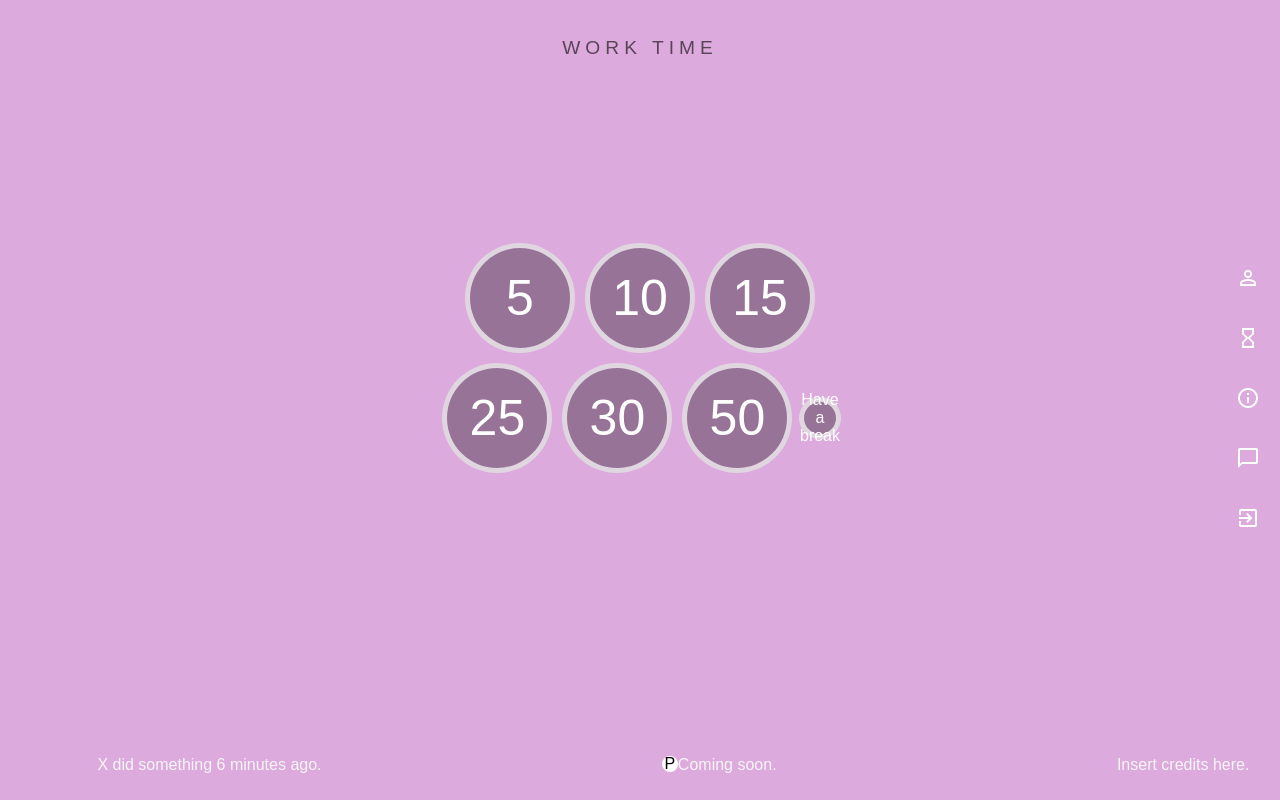
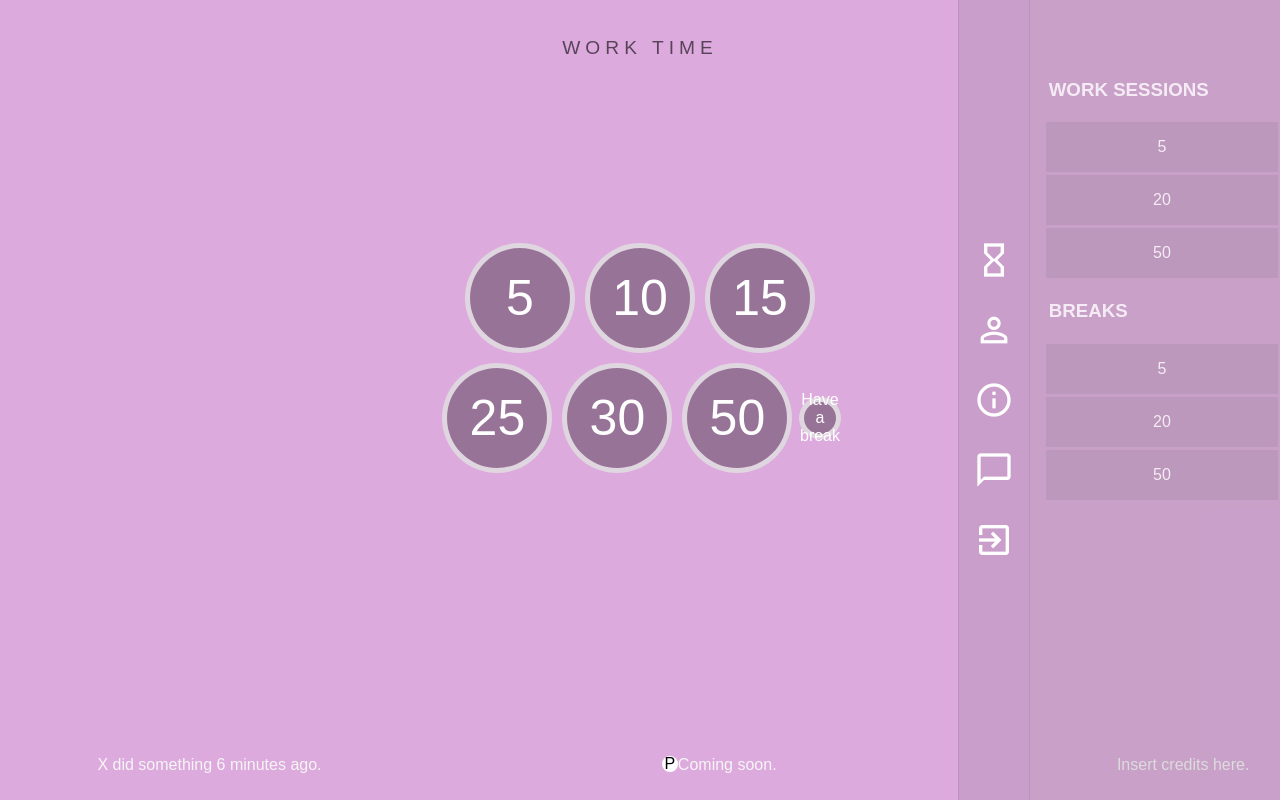
Before and after one commit to pPris/cuckoo, a React (Create React App) app: page / in a window 1280 px wide. Built offline with nearby package versions, Linux system fonts and the light colour scheme.

Commit message:
separate infobar component and style a static timings box

```diff
--- /dev/null
+++ b/src/Infobar/Infobar.css
@@ -0,0 +1,31 @@
+
+h3 {
+    text-transform: uppercase;
+    text-align: left;
+    margin: auto 1em;
+    padding: 1em 0;
+    color: white;
+}
+
+.timings-box {
+    /* display: flex;
+    flex-direction: column; */
+    align-items: center;
+    justify-content: center;
+
+    color: white;
+    /* add later when not too bright */
+    opacity: 80%;
+}
+
+.timings-box p {
+    width: 80%;
+    background-color: #5552;
+    padding: 1em;
+    margin: 3px 0;
+
+    /* to center the p blocks */
+    margin-left: 1em;
+    margin-right: 1em;
+
+}
--- /dev/null
+++ b/src/Infobar/Infobar.js
@@ -0,0 +1,51 @@
+import React, {Component} from 'react';
+import './Infobar.css' // for contents inside the infobar
+import '../Sidebar.css'
+
+// this component is not going to be rendered unless it's opened by clicking an icon
+// will need to render correct information based on props
+// const Infobar = () => {
+
+const tempStaticTimings = [5, 20, 50];
+
+function adjustTimings(workTimings, breakTimings) {
+    const wt = workTimings.map(x => (<p>{x}</p>));
+    const bt = breakTimings.map(x => (<p>{x}</p>));
+
+    return (
+        <div class="timings-box">
+            <h3>Work sessions</h3>
+            {wt}
+            <h3>Breaks</h3>
+            {bt}
+        </div>
+    )
+}
+
+class Infobar extends Component {
+
+    render() {
+
+        let className = 'infobar';
+        className += ' open-infobar' // always add this class
+
+        let body;
+        if (this.props.display == 1) {
+            body = adjustTimings(tempStaticTimings, tempStaticTimings);
+        } else if (this.props.display == 2) {
+
+        } else {
+            // temp
+            body = <p>This is meant to be more long text and information </p>
+        }
+
+        return (
+            <div id="infobar" class={className}>
+
+                {body}
+            </div>
+        )
+    }
+}
+
+export default Infobar
--- a/src/Sidebar.css
+++ b/src/Sidebar.css
@@ -1,6 +1,7 @@
 :root {
     --border-color: #0001;
     --bar-offset: 250px;
+    --iconbar-width: 70px;
   }
 
   body {
@@ -12,11 +13,11 @@
   }
 
   .sidenav {
-    height: 100%; /* 100% Full-height */
-    width: 5%;
-    position: fixed; /* Stay in place */
-    z-index: 1; /* Stay on top */
-    top: 0; /* Stay at the top */
+    height: 100%;
+    width: var(--iconbar-width);
+    position: fixed;
+    z-index: 1;
+    top: 0;
     right: 0;
 
     overflow-x: hidden; /* Disable horizontal scroll */
@@ -34,13 +35,8 @@
     justify-content: center;
     align-items: center;
 
-  /*   text-align: right; */
-      color: white;
+    color: white;
   }
-
-  /* i {
-    line-spacing: 10px;
-  } */
 
   .sidenav:hover, .sidenavhover {
     background-color: #5552;
@@ -52,16 +48,37 @@
   /*   box-shadow: inset 5px 0px #fff5 */
   }
 
+  .sidenav p {
+    transition: 1s;
+    /* width: 100%;
+    height: var(--iconbar-width); */
+    margin: 0.5em 0px;
+    padding: 7px;
+    border-radius: 10%;
+
+    align-items: center;
+    display: flex;
+    justify-content: center;
+  }
+
+  .sidenav span, .sidenav i {
+    font-size: 40px;
+  }
+
+  .sidenav p:hover {
+    background-color: #5555;
+  }
+
   .infobar {
-    height: 100%; /* 100% Full-height */
-    width: 0; /* 0 width - change this with JavaScript */
-    position: fixed; /* Stay in place */
-    z-index: 1; /* Stay on top */
-    top: 0; /* Stay at the top */
+    height: 100%;
+    width: 0;
+    position: fixed;
+    z-index: 1;
+    top: 0;
     right: 0;
     background-color: #7773; /* Black*/
-    overflow-x: hidden; /* Disable horizontal scroll */
-    padding-top: 60px; /* Place content 60px from the top */
+    overflow-x: hidden;
+    padding-top: 60px;
     transition: 0.5s; /* 0.5 second transition effect to slide in the sidenav */
   }
 
--- a/src/Sidebar.js
+++ b/src/Sidebar.js
@@ -1,5 +1,6 @@
 import React, {Component} from 'react';
 import './Sidebar.css'
+import Infobar from './Infobar/Infobar'
 
 /* <!-- sources used for sidebar designing and tooltips: w3schools.com --> */
 
@@ -9,26 +10,16 @@ every onclick function --> toggle state whether infobar is open, and pass a prop
 render info bar only if state is true
 */
 
-// this component is not going to be rendered unless it's opened by clicking an icon
-// will need to render correct information based on props
-const Infobar = () => {
 
-    let className = 'infobar';
-
-    // if (isOpen)
-    className += ' open-infobar' // always add
-
-    return (
-        <div id="infobar" class={className}>
-            <p>This is meant to be more long text and information </p>
-        </div>
-    )
-}
 
 class Sidebar extends Component {
     state = {
-        infoBarOpen: false,
-        infoToDisplay: 0 // 1-5 corresponds to each icon, from top to bottom order
+        // infoBarOpen: false,
+        // infoToDisplay: 0 // 1-5 corresponds to each icon, from top to bottom order
+
+        // temporary for testing infobar with less clicks
+        infoBarOpen: true,
+        infoToDisplay: 1
     }
 
 
@@ -67,10 +58,10 @@ class Sidebar extends Component {
 
                 {/* // on click, each icon will lead to a different set of info being displayed on the info bar */}
                     <div id="sidenav" class={className}>
-                        <p onClick={() => toggleOpen(1)}><span class="material-icons">perm_identity</span></p>
-                        <p onClick={() => toggleOpen(2)}><span class="material-icons">hourglass_empty</span></p>
+                        <p onClick={() => toggleOpen(1)}><span class="material-icons">hourglass_empty</span></p>
+                        <p onClick={() => toggleOpen(2)}><span class="material-icons">perm_identity</span></p>
                         <p onClick={() => toggleOpen(3)}><span class="material-icons">info_outline</span></p>
-                        <p onClick={() => toggleOpen(4)}><i class="material-icons">chat_bubble_outline</i></p>
+                        <p onClick={() => toggleOpen(4)}><span class="material-icons">chat_bubble_outline</span></p>
                         <p><i class="material-icons">exit_to_app</i></p>
                     </div>
 
```
